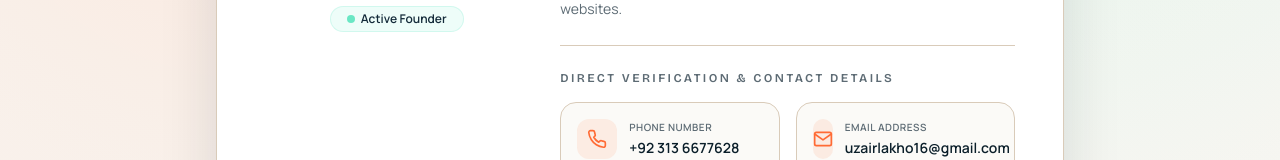
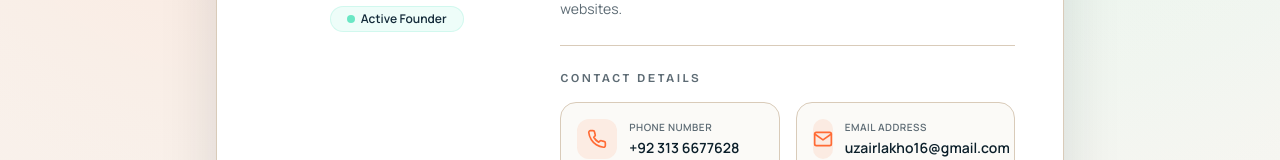
Before and after one commit to UzairLakho/adventise, a Next.js app: page /founder in a window 1280 px wide. Shown: the part 545-705 px from the top of the page. Built offline with nearby package versions, Linux system fonts and the light colour scheme.

Commit message:
chore: formatting and cleanup of founder page

```diff
--- a/src/app/founder/page.tsx
+++ b/src/app/founder/page.tsx
@@ -67,7 +67,7 @@ export default function FounderPage() {
               {/* Contact Grid */}
               <div className="border-t border-line pt-6">
                 <h2 className="text-xs font-semibold uppercase tracking-[0.2em] text-slate mb-4">
-                  Direct Verification & Contact Details
+                  Contact Details
                 </h2>
 
                 <div className="grid gap-4 sm:grid-cols-2">
```
